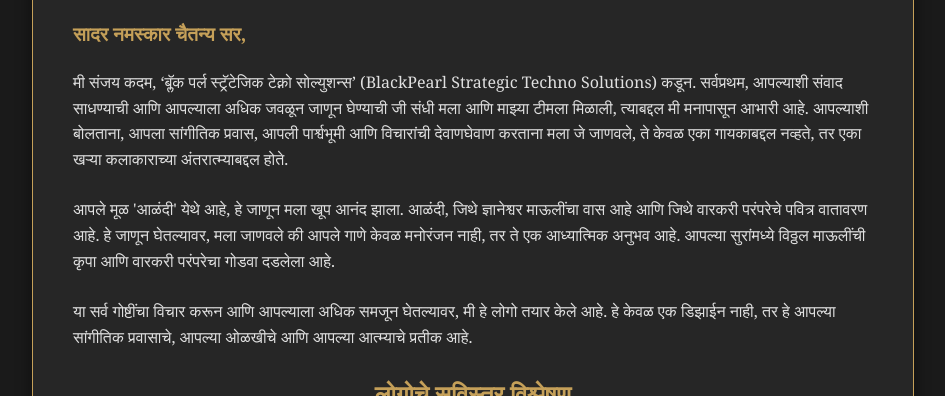
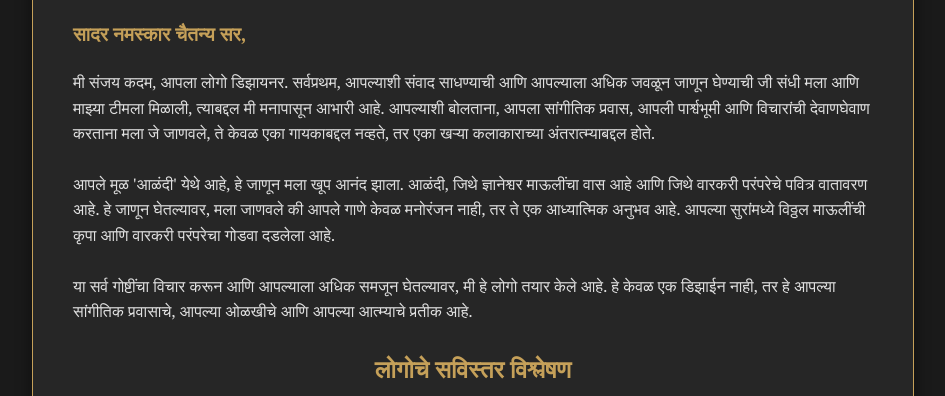
Before and after one commit to ExpressTree/twolineswisdom, a website: page Logo.html in a window 1280 px wide. Shown: the part 404-800 px from the top of the page, without its empty margins (167-1112 px from the left). Drawn offline with Linux system fonts and the light colour scheme.

```diff
--- a/Logo.html
+++ b/Logo.html
@@ -84,7 +84,7 @@
     <div class="salutation">सादर नमस्कार चैतन्य सर,</div>
 
     <div class="content-section">
-        मी संजय कदम, ‘ब्लॅक पर्ल स्ट्रॅटेजिक टेक्नो सोल्युशन्स’ (BlackPearl Strategic Techno Solutions) कडून. सर्वप्रथम, आपल्याशी संवाद साधण्याची आणि आपल्याला अधिक जवळून जाणून घेण्याची जी संधी मला आणि माझ्या टीमला मिळाली, त्याबद्दल मी मनापासून आभारी आहे. आपल्याशी बोलताना, आपला सांगीतिक प्रवास, आपली पार्श्वभूमी आणि विचारांची देवाणघेवाण करताना मला जे जाणवले, ते केवळ एका गायकाबद्दल नव्हते, तर एका खऱ्या कलाकाराच्या अंतरात्म्याबद्दल होते.
+        मी संजय कदम, आपला लोगो डिझायनर. सर्वप्रथम, आपल्याशी संवाद साधण्याची आणि आपल्याला अधिक जवळून जाणून घेण्याची जी संधी मला आणि माझ्या टीमला मिळाली, त्याबद्दल मी मनापासून आभारी आहे. आपल्याशी बोलताना, आपला सांगीतिक प्रवास, आपली पार्श्वभूमी आणि विचारांची देवाणघेवाण करताना मला जे जाणवले, ते केवळ एका गायकाबद्दल नव्हते, तर एका खऱ्या कलाकाराच्या अंतरात्म्याबद्दल होते.
     </div>
 
     <div class="content-section">
```
